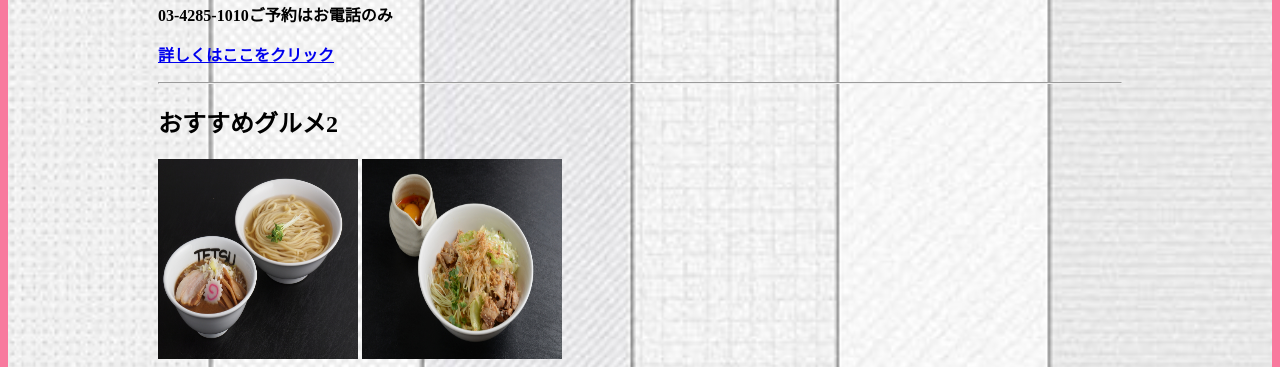
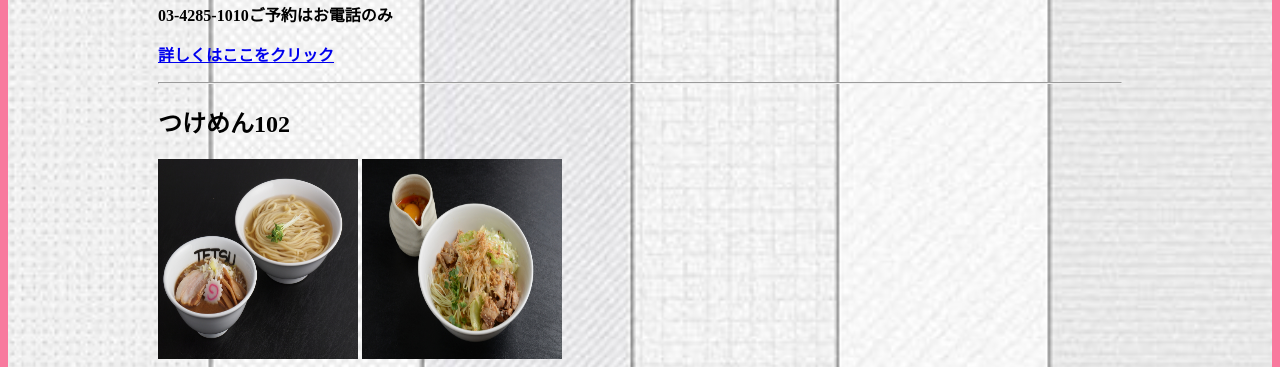
Before and after one commit to s1f102103044/coffee_app, a Django app: page /app01/ in a window 1280 px wide. Shown: the part 652-1019 px from the top of the page. Run offline with Django 4.2, Linux system fonts and the light colour scheme.

Commit message:
Update home.html

```diff
--- a/authtest/templates/authtest/home.html
+++ b/authtest/templates/authtest/home.html
@@ -30,7 +30,7 @@
     <p><a href="{% url 'priv1' %}">詳しくはここをクリック</a></p>
 
     <hr>
-    <h2>おすすめグルメ2</h2>
+    <h2>つけめん102</h2>
     <div>
       <img src="../img/tetsu1.jpg" alt="つけめん102の画像1" class="img1" width="200px" height="200px">
       <img src="../img/tetsu2.jpg" alt="つけめん102の画像2" class="img1" width="200px" height="200px">
```
